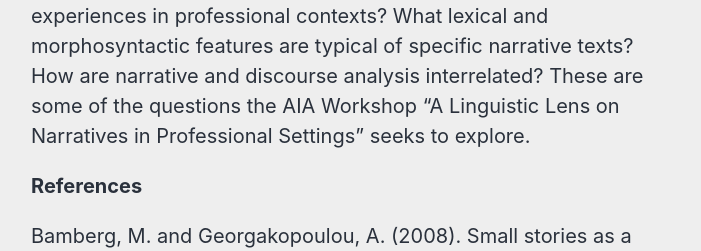
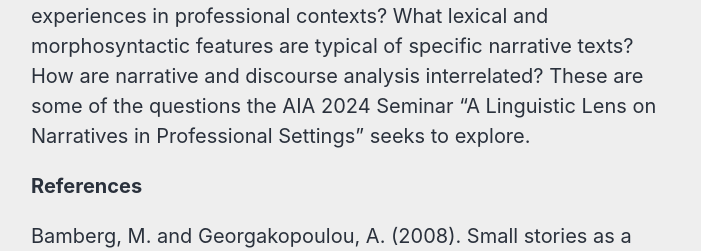
Before and after one commit to gfburton/aiabrixen2024, a Jekyll site: the page built from _pages/Conference.md, in a window 1280 px wide and 900 px high, scrolled down 997 px. Shown: the part 646-897 px from the top of the window, without its empty margins (289-990 px from the left). Built offline with Jekyll 4.4.1, drawn with Linux system fonts in a browser that asks for light colours; cached includes are drawn as plain includes; nearby versions of some CDN libraries; some of the changed text lies outside the part shown.

Commit message:
Update Conference.md

```diff
--- a/_pages/Conference.md
+++ b/_pages/Conference.md
@@ -11,7 +11,7 @@ Since the narrative turn in the 1990s there has been ongoing academic interest i
 
 In narratological research, narratives have historically been characterized as being driven by micro components, the “basic elements of narrative” (Herman, 2009), which Toolan identifies as a combination of “events, characters and settings” (1988: p. 12), providing a minimal form that captures core problems of individuals and societies, drives stories forward, and makes them coherent. Departing from Labov’s (1972) influential model of naturally occurring narratives, more recent studies have explored ‘small stories’ (Georgakopoulou, 2006; Bamberg and Georgakopoulou, 2008), an “umbrella term that captures a gamut of underrepresented narrative activities” (Bamberg and Georgakopoulou, 2008: p. 381) and include a variety of texts with which we are engaged in professional and public settings, such as news stories, social media posts, emails, instant messages, reports, proposals, case studies, clinical notes, ethnographic interviews, etc. These texts not only crosscut the spoken, written, and electronic modality, but are increasingly multi-modal. This multi-dimensional complexity reveals “the reflexive relationship between discourse and social change”, highlighting how each informs and drives the other (Candlin et al., 2017: p. 217). Furthermore, in professional domains, stories are often made not only to be told, but also to be sold, and emerge from multiple stakeholders’ collaboration, which complicates any assumption about the writer’s creativity and freedom of expression.
 
-Research on professional discourse follows various lines of inquiry and offers diverse socio-critical perspectives on the use of language in institutionalized and workplace contexts. How are social and personal identities performed through the process of storying within professional discourse communities? Which genres are preferred over others in specific social groups and professional interactions? Which heterogeneous practices of intertextuality and interdiscursivity (Candlin and Maley, 1997) emerge in professional communication? How is narrative stance-taking constructed? How is the communicative success of the story evaluated? Do discursive practices in institutional settings maintain a critical distance from dominant ideologies or reproduce them? What ethical potential and risks are associated with different strategies for narrating experiences in professional contexts? What lexical and morphosyntactic features are typical of specific narrative texts? How are narrative and discourse analysis interrelated? These are some of the questions the AIA Workshop “A Linguistic Lens on Narratives in Professional Settings” seeks to explore.
+Research on professional discourse follows various lines of inquiry and offers diverse socio-critical perspectives on the use of language in institutionalized and workplace contexts. How are social and personal identities performed through the process of storying within professional discourse communities? Which genres are preferred over others in specific social groups and professional interactions? Which heterogeneous practices of intertextuality and interdiscursivity (Candlin and Maley, 1997) emerge in professional communication? How is narrative stance-taking constructed? How is the communicative success of the story evaluated? Do discursive practices in institutional settings maintain a critical distance from dominant ideologies or reproduce them? What ethical potential and risks are associated with different strategies for narrating experiences in professional contexts? What lexical and morphosyntactic features are typical of specific narrative texts? How are narrative and discourse analysis interrelated? These are some of the questions the AIA 2024 Seminar “A Linguistic Lens on Narratives in Professional Settings” seeks to explore.
 
 **References**
 
```
